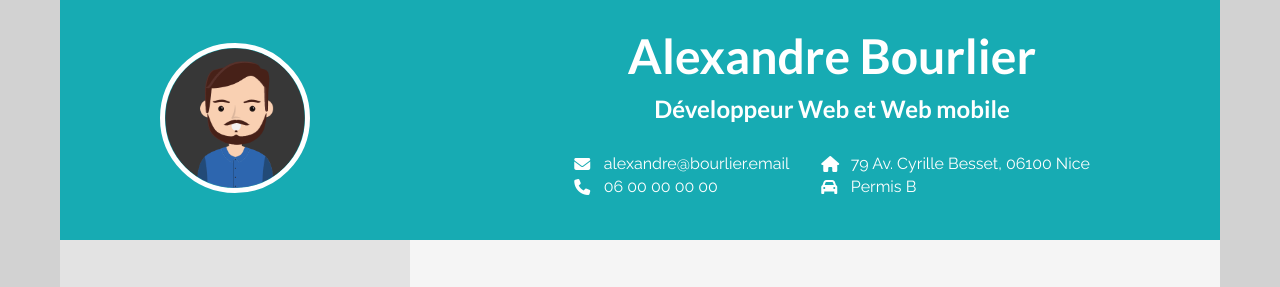
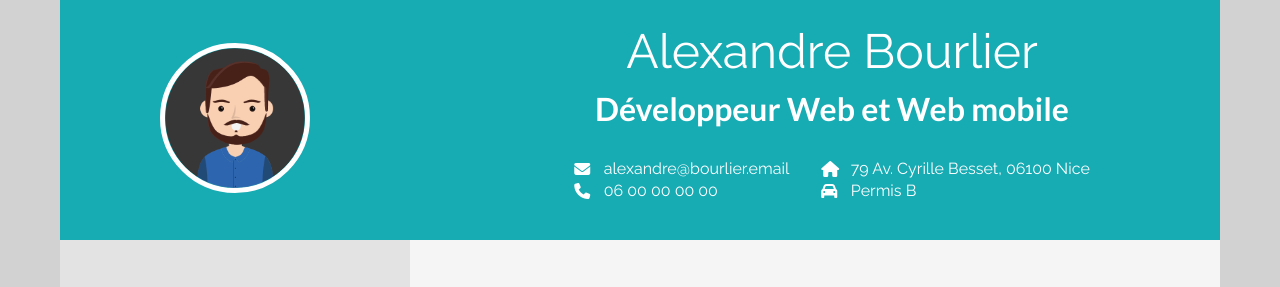
Before and after one commit to Alexdessine/cv-cef, a plain HTML site: page index.html in a window 1280 px wide. Shown: the top 287 px of the page. Drawn offline with Linux system fonts and the light colour scheme.

Commit message:
Modification du titre H1 - les informations de contact sont passés dans une balise address

```diff
--- a/assets/css/style.css
+++ b/assets/css/style.css
@@ -33,6 +33,12 @@ html{
     background-color: rgba(51, 51, 51, .22);
 }
 
+header em{
+    font-size: 3em;
+    font-style: normal;
+    color: var(--white);
+}
+
 /* Ajout de la police Lato pour les titres */
 h1, h2, h3{
     font-family: 'Lato', sans-serif;
@@ -44,7 +50,7 @@ h1, h2{
 }
 
 h1{
-    font-size: 3em;
+    font-size: 2em;
 }
 
 /* Mise en place de la couleur pour les titre h3 */
@@ -109,16 +115,17 @@ header .identite{
     padding-bottom: 15px;
 }
 
-header nav{
+header address{
     display: flex;
     flex-wrap: wrap;
     flex: 2 2 50%;
     gap: 8px 32px;
     margin-top: 20px;
+    font-style: normal;
 }
 
 /* On aligne les coordonnées sur 2x2 */
-header nav a {
+header address a {
     flex: 0 0 50%;
     display: flex;
     align-items: center;
@@ -128,7 +135,7 @@ header nav a {
     text-decoration: none;
 }
 
-header nav a i {
+header address a i {
     width: 1.25em;
     display: inline-flex;
     justify-content: center;
--- a/index.html
+++ b/index.html
@@ -16,9 +16,9 @@
                 <a href="./assets/img/profil.png"><img src="./assets/img/profil.png" alt="Photo de profil"></a>
             </div>
             <div class="identite">
-                <h1>Alexandre Bourlier</h1>
-                <h2>Développeur Web et Web mobile</h2>
-                <nav>
+                <em>Alexandre Bourlier</em>
+                <h1>Développeur Web et Web mobile</h1>
+                <address>
                     <div class="item-1">
                         <a href="mailto:alexandre@bourlier.email"><i class="fa-solid fa-envelope"></i>alexandre@bourlier.email</a>
                         <a href="tel:0600000000"><i class="fa-solid fa-phone"></i>06 00 00 00 00</a>
@@ -27,7 +27,7 @@
                         <a href="https://www.google.com/maps/place/79+Av.+Cyrille+Besset,+06100+Nice/@43.7190896,7.2341527,15z/data=!3m1!4b1!4m15!1m8!3m7!1s0x12cdd0106a852d31:0x40819a5fd979a70!2sNice!3b1!8m2!3d43.7101728!4d7.2619532!16zL20vMGNwNnc!3m5!1s0x12cdcfe49a8369d5:0x77e40d2830ed516b!8m2!3d43.7190911!4d7.2526065!16s%2Fg%2F11g643kxmj?entry=ttu&g_ep=EgoyMDI1MTAyNi4wIKXMDSoASAFQAw%3D%3D" target="_blank" rel="noopener noreferrer"><i class="fa-solid fa-house"></i>79 Av. Cyrille Besset, 06100 Nice</a>
                         <a href="#"><i class="fa-solid fa-car"></i>Permis B</a>
                     </div>
-                </nav>
+                </address>
             </div>
         </header>
         <main>
```
